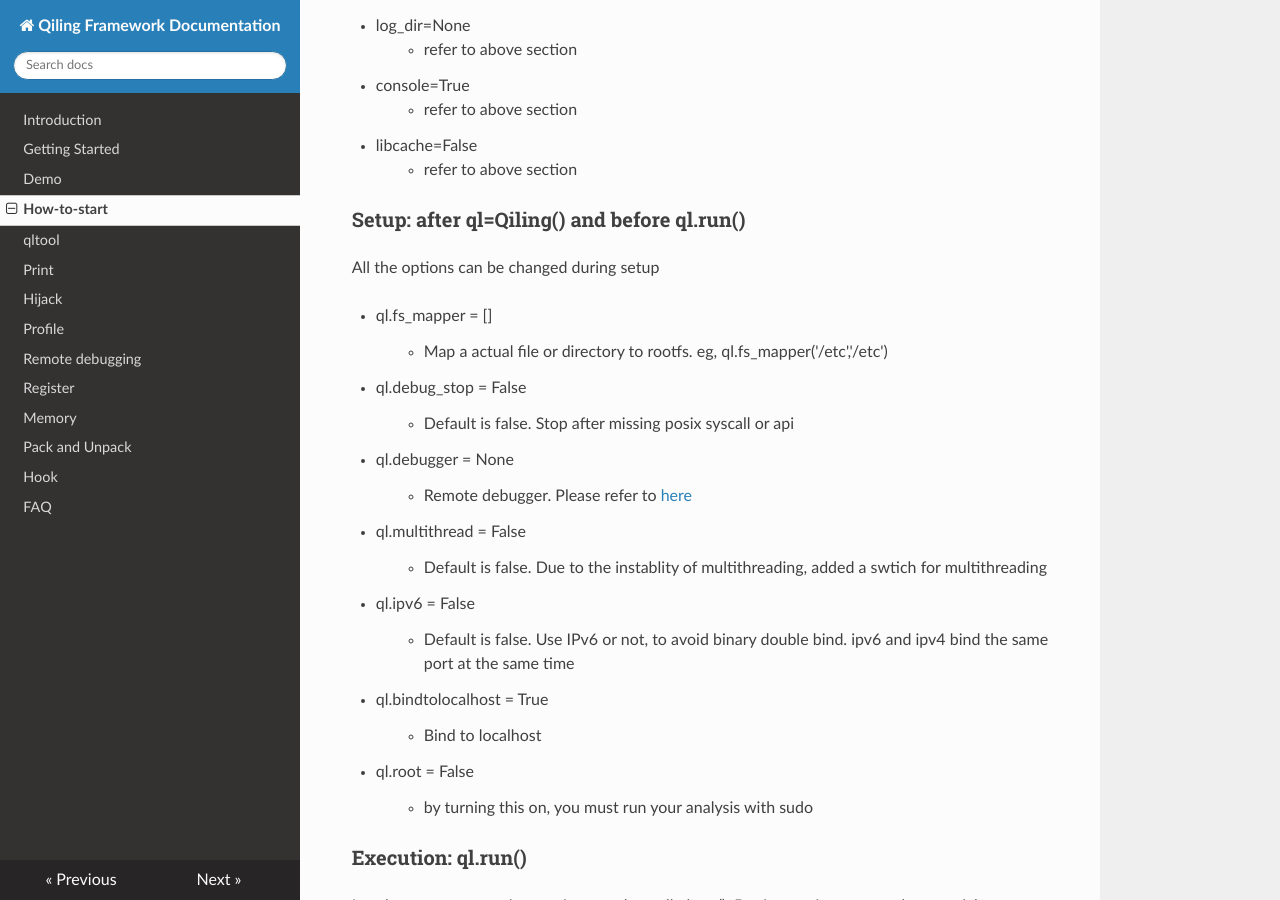
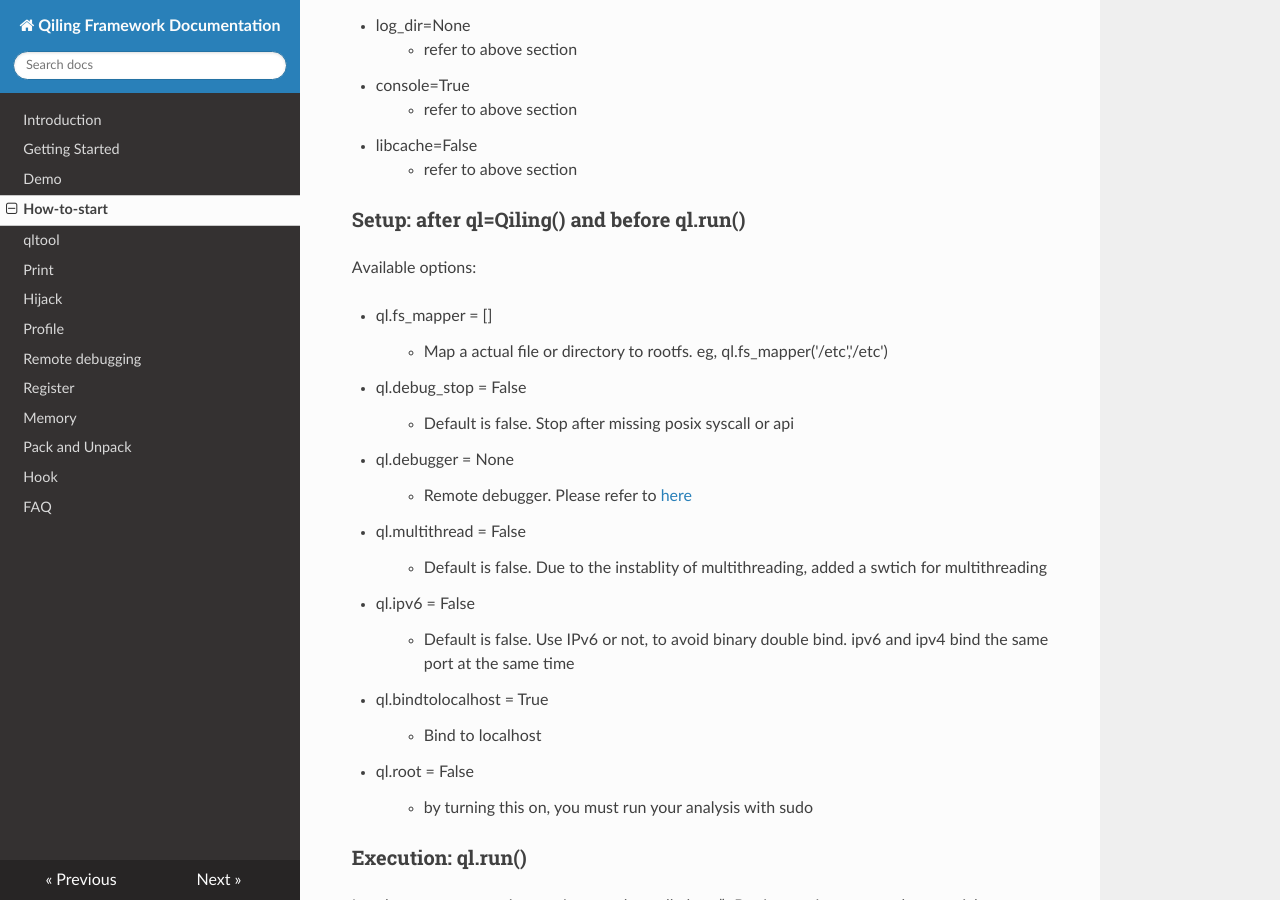
Before and after one commit to qilingframework/rtfd.io, an MkDocs documentation site: the page built from docs/usage.md, in a window 1280 px wide and 900 px high, scrolled down 2519 px. Built offline with MkDocs 1.6.1, drawn with Linux system fonts in a browser that asks for light colours; nearby versions of some CDN libraries.

Commit message:
update usage

```diff
--- a/docs/usage.md
+++ b/docs/usage.md
@@ -111,7 +111,7 @@ Available options:
 
 ### Setup: after ql=Qiling() and before ql.run()
 
-All the options can be changed during setup
+Available options:
 
 - ql.fs_mapper = []
 > - Map a actual file or directory to rootfs. eg, ql.fs_mapper('/etc','/etc')
```
